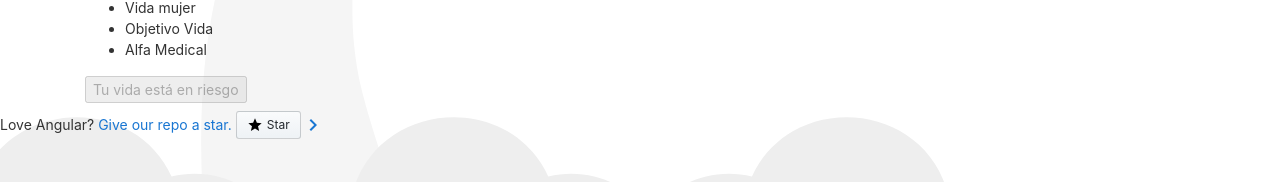
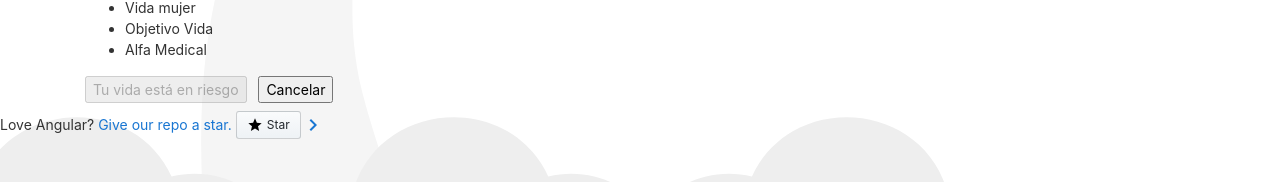
Before and after one commit to tecnicopa87/Angular-PlanSeguros, an Angular app: page /listaplanes in a window 1280 px wide. Shown: the part 421-603 px from the top of the page. Built offline with nearby package versions, Linux system fonts and the light colour scheme.

Commit message:
Metodología agil.cs #1

```diff
--- a/src/app/lista-planes/lista-planes.component.css
+++ b/src/app/lista-planes/lista-planes.component.css
@@ -0,0 +1,9 @@
+.destacado{
+    background: #b43617;
+    padding: 15px;
+    color:#fff;
+    transition-property: background-color, color;
+    transition-duration: 1s;
+    transition-timing-function: ease-out;
+    cursor: pointer;
+}
--- a/src/app/lista-planes/lista-planes.component.html
+++ b/src/app/lista-planes/lista-planes.component.html
@@ -1,8 +1,8 @@
 <div>
 <div class="card-container">
     <ul>
-        <li *ngFor="let plan of planes" (click)="mostrarActivo(asegurabtn)">{{plan.nombre}}</li>
+        <li *ngFor="let plan of planes" (click)="mostrarActivo(aseguraelem)" #aseguraelem>{{plan.nombre}}</li>
     </ul>
-    <input type="button" disabled value="Tu vida está en riesgo" #asegurabtn>
+    <input type="button" disabled value="Tu vida está en riesgo" #asegurabtn> &nbsp;&nbsp;<input type="button" enabled value="Cancelar"  (click)="resetActivo()" #cancelabtn>
 </div>
 </div>
--- a/src/app/lista-planes/lista-planes.component.ts
+++ b/src/app/lista-planes/lista-planes.component.ts
@@ -52,7 +52,7 @@ elmsSeleccionados:Array<HTMLElement>;
       console.log(elem);
       let nuevoElemento=this.renderer.selectRootElement("span");
       this.renderer.removeClass('destacado',elem);
-      this.renderer.removeChild(elem,nuevoElemento);
+      this.renderer.removeAttribute(elem,"innerHTML");
       //this.renderer.addClass(elem,'');/* así mantengo encapsulamiento*/
     }
     }
```
